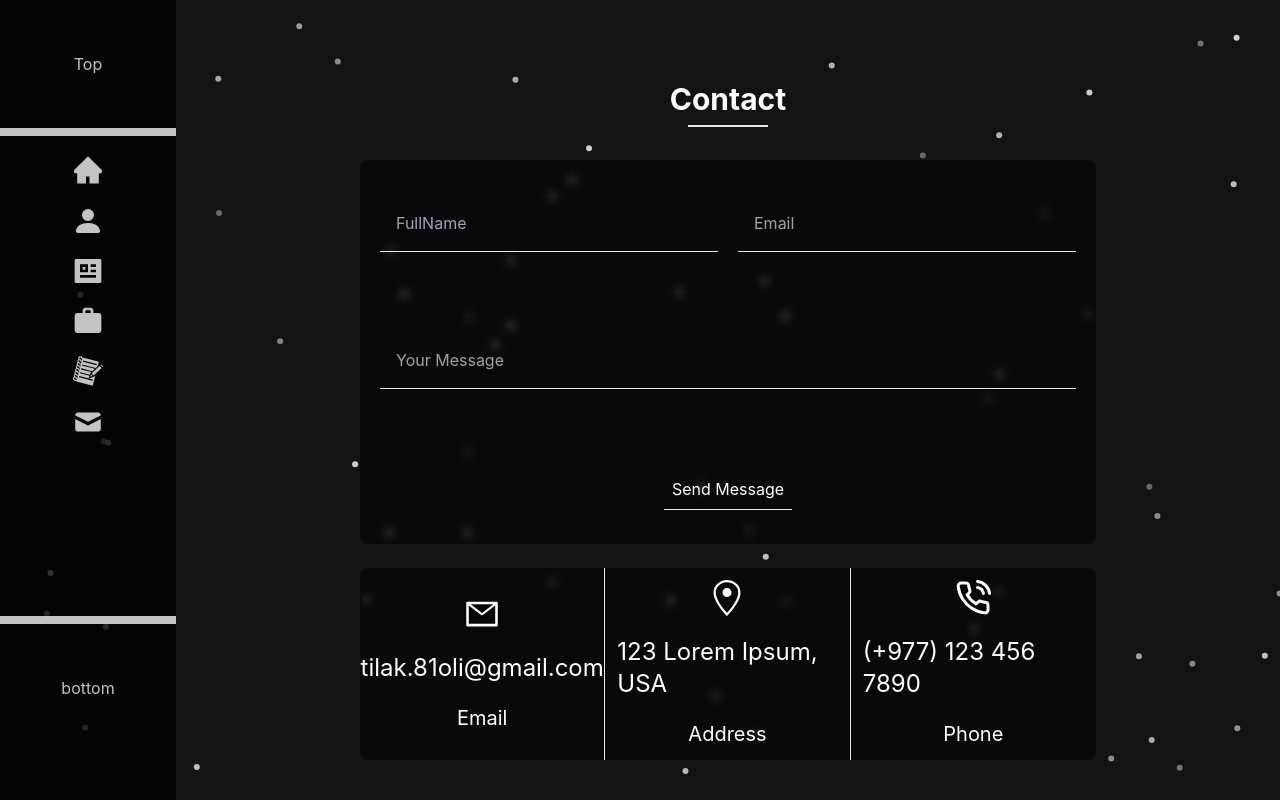
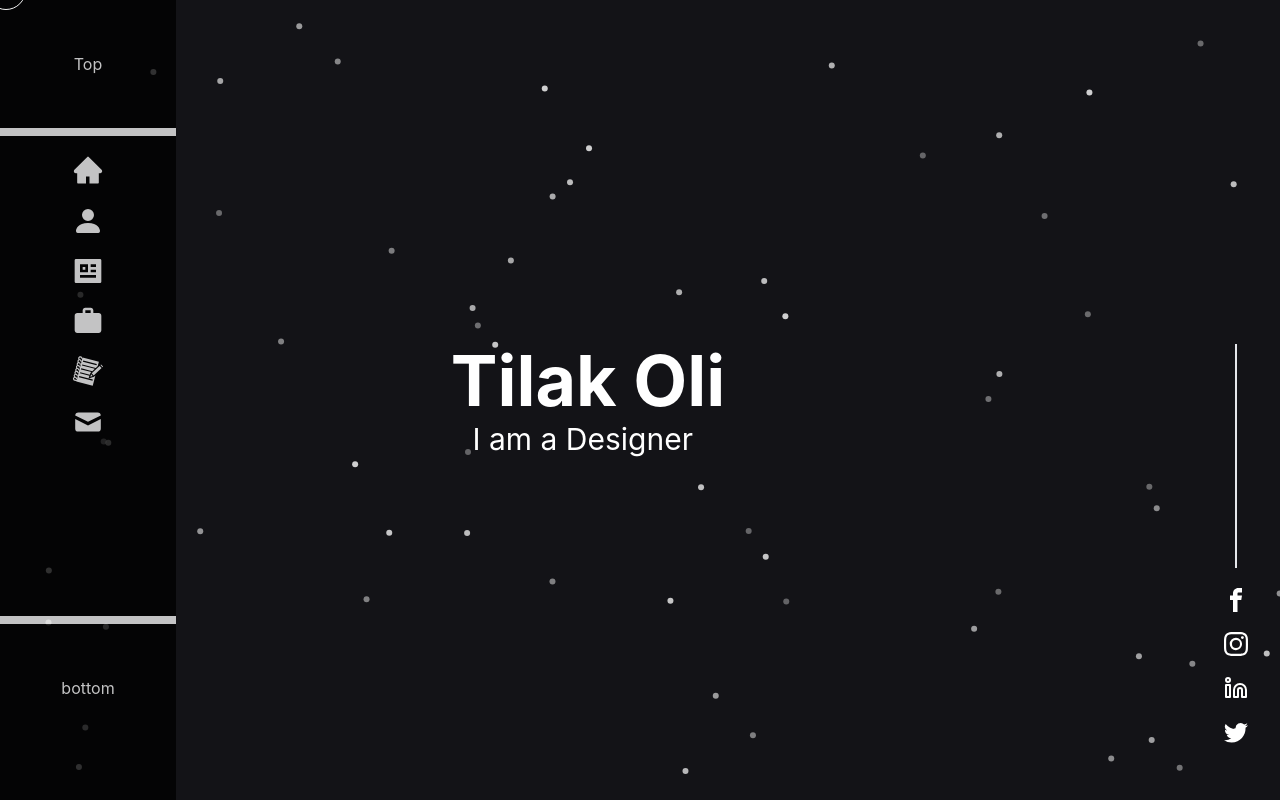
Before and after one commit to tilakoli/TilakOli, a Next.js app: page / in a window 1280 px wide. Built offline with nearby package versions, Linux system fonts and the light colour scheme; what tailwindcss-filters would draw is missing.

Commit message:
contact page and home page updated

```diff
--- a/components/ContactPage/index.js
+++ b/components/ContactPage/index.js
@@ -3,34 +3,70 @@ import { AiOutlineMail } from "react-icons/ai";
 import { GoLocation } from "react-icons/go";
 import { FiPhoneCall } from "react-icons/fi";
 const Index = () => {
-  const [fullName, setFullName] = useState();
-  const [email, setEmail] = useState();
-  const [message, setMessage] = useState();
+  const [fullName, setFullName] = useState("");
+  const [email, setEmail] = useState("");
+  const [message, setMessage] = useState("");
   const submit = () => {
-    window.alert("Message Sent!", fullName, email, message);
+    window.alert("Message Sent!");
     setTimeout(() => {
       window.location.reload();
-    }, 1000);
+    }, 500);
   };
+  const infinityVector = (
+    <svg
+      version="1.1"
+      id="Capa_1"
+      x="0px"
+      y="0px"
+      fill="#fff"
+      viewBox="0 0 60 60"
+      style={{ enableBackground: "new 0 0 10 10" }}
+      xmlSpace="preserve"
+    >
+      <path
+        d="M43.594,12.5c-9.046,0-16.406,7.851-16.406,17.5c0,6.341-4.836,11.5-10.781,11.5S5.625,36.341,5.625,30
+	s4.836-11.5,10.781-11.5c2.146,0,4.218,0.67,5.992,1.938c0.593,0.425,1.147,0.911,1.645,1.445c1.061,1.136,2.914,1.14,3.977,0.009
+	c1.099-1.167,1.103-3.07,0.009-4.243c-0.76-0.813-1.601-1.552-2.499-2.194c-2.704-1.933-5.858-2.954-9.124-2.954
+	C7.36,12.5,0,20.351,0,30s7.36,17.5,16.406,17.5S32.812,39.649,32.812,30c0-6.341,4.836-11.5,10.781-11.5S54.375,23.659,54.375,30
+	s-4.836,11.5-10.781,11.5c-2.879,0-5.586-1.195-7.622-3.366c-1.062-1.133-2.915-1.133-3.978,0c-0.531,0.567-0.823,1.32-0.823,2.121
+	c0,0.802,0.293,1.556,0.824,2.121c3.098,3.305,7.218,5.124,11.599,5.124C52.64,47.5,60,39.649,60,30S52.64,12.5,43.594,12.5z"
+      />
+      <g></g>
+      <g></g>
+      <g></g>
+      <g></g>
+      <g></g>
+      <g></g>
+      <g></g>
+      <g></g>
+      <g></g>
+      <g></g>
+      <g></g>
+      <g></g>
+      <g></g>
+      <g></g>
+      <g></g>
+    </svg>
+  );
   return (
     <div className="relative items-center flex flex-col w-full h-[95vh] md:h-screen bg-transparent text-white">
       <div className="flex flex-col items-center justify-center gap-2 mt-12 text-3xl font-bold h-28">
-        Contact
-        <div className="w-20 border"></div>
+        Contact {/*{infinityVector} */}
+        {/* <div className="w-20 border></div> */}
       </div>
       <div className="flex flex-col items-center justify-center gap-5 p-5 rounded-lg md:gap-20 md:w-2/3 backdrop-blur-sm bg-black/50 backdropFilter h-96">
         <div className="flex flex-col items-center justify-center w-full gap-5 md:flex-row">
           <input
             required
             type="text"
-            className="w-48 p-4 bg-transparent border-b focus:border-0 md:w-1/2"
+            className="w-48 p-4 bg-transparent border-b outline-none focus:border-b-0 focus:border-l focus:duration-100 focus:transition-all md:w-1/2"
             placeholder="FullName"
             onChange={(e) => setFullName(e.target.value)}
           />{" "}
           <input
             required
             type="email"
-            className="w-48 p-4 bg-transparent border-b focus:border-0 md:w-1/2"
+            className="w-48 p-4 bg-transparent border-b outline-none focus:border-b-0 focus:border-l focus:duration-100 focus:transition-all md:w-1/2"
             placeholder="Email"
             onChange={(e) => setEmail(e.target.value)}
           />
@@ -38,7 +74,7 @@ const Index = () => {
         <input
           required
           type="textarea"
-          className="w-48 p-4 bg-transparent border-b focus:border-0 md:w-full"
+          className="w-48 p-4 bg-transparent border-b outline-none h-96 focus:border-b-0 focus:border-l focus:duration-100 focus:transition-all md:w-full"
           placeholder="Your Message"
           onChange={(e) => setMessage(e.target.value)}
         />
--- a/components/CustomCursor/index.js
+++ b/components/CustomCursor/index.js
@@ -31,9 +31,9 @@ const Index = () => {
       variants={variants}
       initial="hidden"
       animate="default"
-      className="fixed items-center justify-center hidden w-10 h-10 text-center transition-all duration-75 border-2 rounded-full pointer-events-none md:flex z-80 text-md content-none border-primary"
+      className="fixed items-center justify-center hidden w-10 h-10 text-center transition-all duration-75 border rounded-full pointer-events-none md:flex z-80 text-md content-none border-primary"
     >
-      {/* <motion.div className="relative w-2 h-2 bg-white rounded-full"></motion.div> */}
+      <motion.div className="relative w-1 h-1 bg-white rounded-full"></motion.div>
     </motion.div>
   );
 };
--- a/components/Elements/SocialLinks.js
+++ b/components/Elements/SocialLinks.js
@@ -2,22 +2,39 @@ import React from "react";
 import { ImFacebook } from "react-icons/im";
 import { BsInstagram, BsTwitter } from "react-icons/bs";
 import { FiLinkedin } from "react-icons/fi";
+import Link from "next/link";
 
 const SocialLinks = () => {
   return (
     <div className="flex flex-col items-center justify-end h-full gap-5 pr-8 text-2xl text-white pb-14">
-      <div className="border h-28"></div>
+      <div className="hidden h-56 border md:block"></div>
       <div className="hover:cursor-pointer hover:text-blue-500">
-        <ImFacebook />
+        <Link href="https://facebook.com">
+          <a target="_blank">
+            <ImFacebook />
+          </a>
+        </Link>
       </div>
       <div className="hover:cursor-pointer hover:text-blue-500">
-        <BsInstagram />
+        <Link href="https://instagram.com">
+          <a target="_blank">
+            <BsInstagram />
+          </a>
+        </Link>
       </div>
       <div className="hover:cursor-pointer hover:text-blue-500">
-        <FiLinkedin />
+        <Link href="https://linkedin.com">
+          <a target="_blank">
+            <FiLinkedin />
+          </a>
+        </Link>
       </div>
       <div className="hover:cursor-pointer hover:text-blue-500">
-        <BsTwitter />
+        <Link href="https://twitter.com">
+          <a target="_blank">
+            <BsTwitter />
+          </a>
+        </Link>
       </div>
     </div>
   );
--- a/components/Homepage/index.js
+++ b/components/Homepage/index.js
@@ -6,11 +6,11 @@ const Index = () => {
     <div>
       <div className="flex flex-col items-center text-2xl text-white md:text-5xl md:pr-56">
         <h1 className="font-bold md:text-[70px] mb-2">Tilak Oli</h1>
-        <div className="flex gap-1 md:text-[30px]">
-          I am a
+        <div className="flex md:text-[30px]">
+          I am a D
           <span>
             <Typical
-              steps={["Developer", 3000, "Designer", 3000]}
+              steps={["eveloper", 3000, "esigner", 3000]}
               loop={Infinity}
               wrapper="p"
             />
--- a/pages/index.js
+++ b/pages/index.js
@@ -22,7 +22,7 @@ export default function Home() {
           <div className="relative">
             <Navigation />
           </div>
-          {/* <div className="relative flex w-full h-[95vh] md:h-screen">
+          <div className="relative flex w-full h-[95vh] md:h-screen">
             <div className="relative flex w-full h-[95vh] md:h-screen mt-10  md:mt-0 items-center justify-center">
               <Homepage />
             </div>
@@ -30,8 +30,8 @@ export default function Home() {
               <SocialLinks />
             </div>
             <CustomCursor />
-          </div> */}
-          <ContactPage />
+          </div>
+          {/* <ContactPage /> */}
         </div>
       </div>
       <div className="bg-gray-600">{/* <Loader /> */}</div>
```
Also changed, not shown: 1 other file (tests, documents, lock files or other folders).
